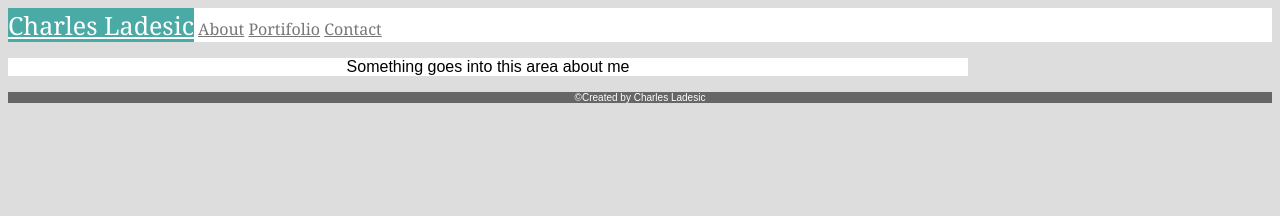
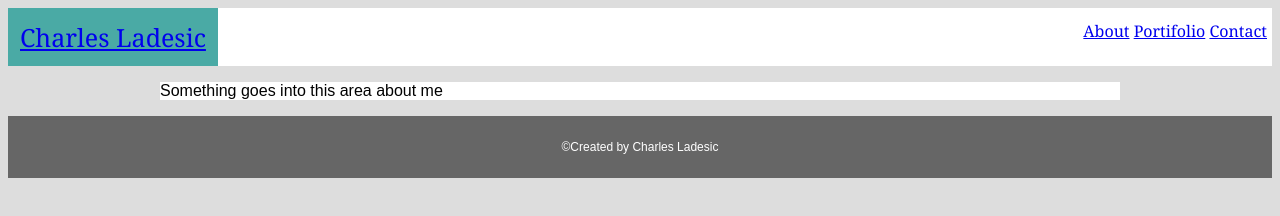
Before and after one commit to cladesic/Basic-Portfolio, a plain HTML site: page index.html in a window 1280 px wide. Drawn offline with Linux system fonts and the light colour scheme.

Commit message:
changes css

```diff
--- a/assets/css/style.css
+++ b/assets/css/style.css
@@ -3,39 +3,41 @@ body{
     font-family:'Arial', 'Helvetica Neue', Helvetica, sans-serif;
 }
 
-.header{
+.topNav{
     overflow: hidden;
     background-color: #ffffff;
     color:#777777;
+
+    margin: auto;
     font-family: 'Georgia', Times, Times New Roman, serif
 }
 
-.header a{
-    color: #777777
+.topNav-name{
+    font-size: 25px;
+    float: left;
+    padding: 12px 12px;
+    background-color: #4aaaa5;
+    max-width: 200px;
+
 }
 
-.header a.name{
-    font-size: 25px;
-    color:#ffffff;
-    background-color: #4aaaa5;
-    max-width: 960px;
-    text-align: center;
+.topNav-right{
+    background-color: #ffffff;
+    float: right;
+    padding: 12px 5px;
+
 }
 
-.header a.active{
-    background-color: #ffffff;
-    text-align: right;
-}
-
-.wrapper{
+.mainContent{
     background-color: #ffffff;
     max-width: 960px;
-    text-align: center;
+    margin: auto;
 
 }
 .footer {
     background-color: #666666;
     color:#ffffff;
     text-align: center;
-    font-size: 10px;
+    font-size: 12px;
+    padding: 12px 5px;
 }
--- a/index.html
+++ b/index.html
@@ -9,16 +9,24 @@
     <link rel="stylesheet" href="assets\css\style.css">
 </head>
 <body>
-    <!--Header and links to other navigation pages-->
-    <div class="header">
-        <a href="#default" class="name">Charles Ladesic</a>
-        <a class="active" href="#about">About</a>
+    <!--Navigation and links to other navigation pages-->
+    <div class="topNav">
+
+     <!--Nav Name to left-->
+        <div class="topNav-name">
+        <a href="#name">Charles Ladesic</a>
+        </div>
+
+     <!--Nav to align right-->
+        <div class="topNav-right">
+        <a href="#about">About</a>
         <a href="#portifolio">Portifolio</a>
         <a href="#contact">Contact</a>
+        </div>
     </div>
 
    <!--This is the main content area-->
-    <div class="wrapper">
+    <div class="mainContent">
         <p>Something goes into this area about me</p>
     </div>
 
```
